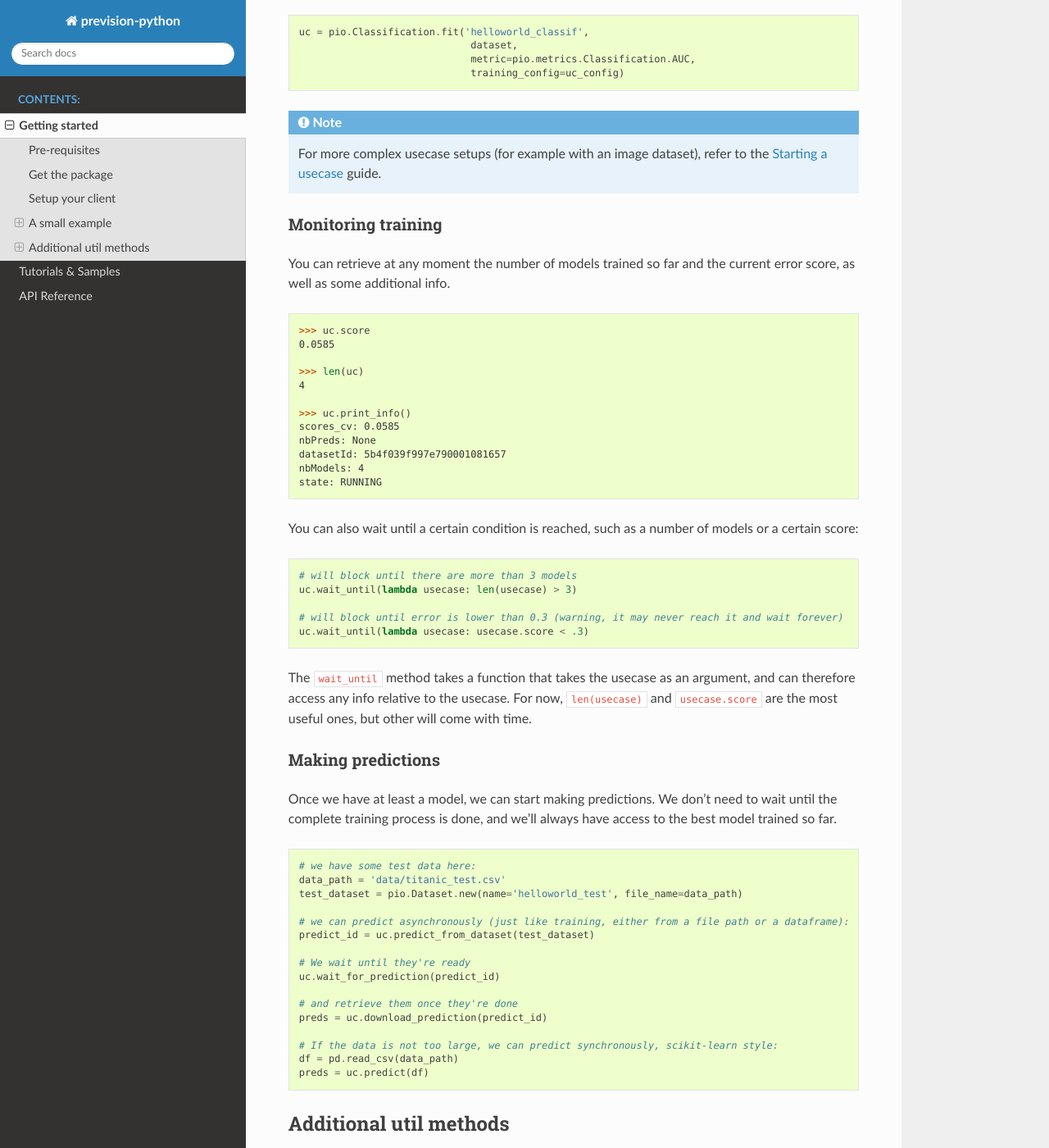
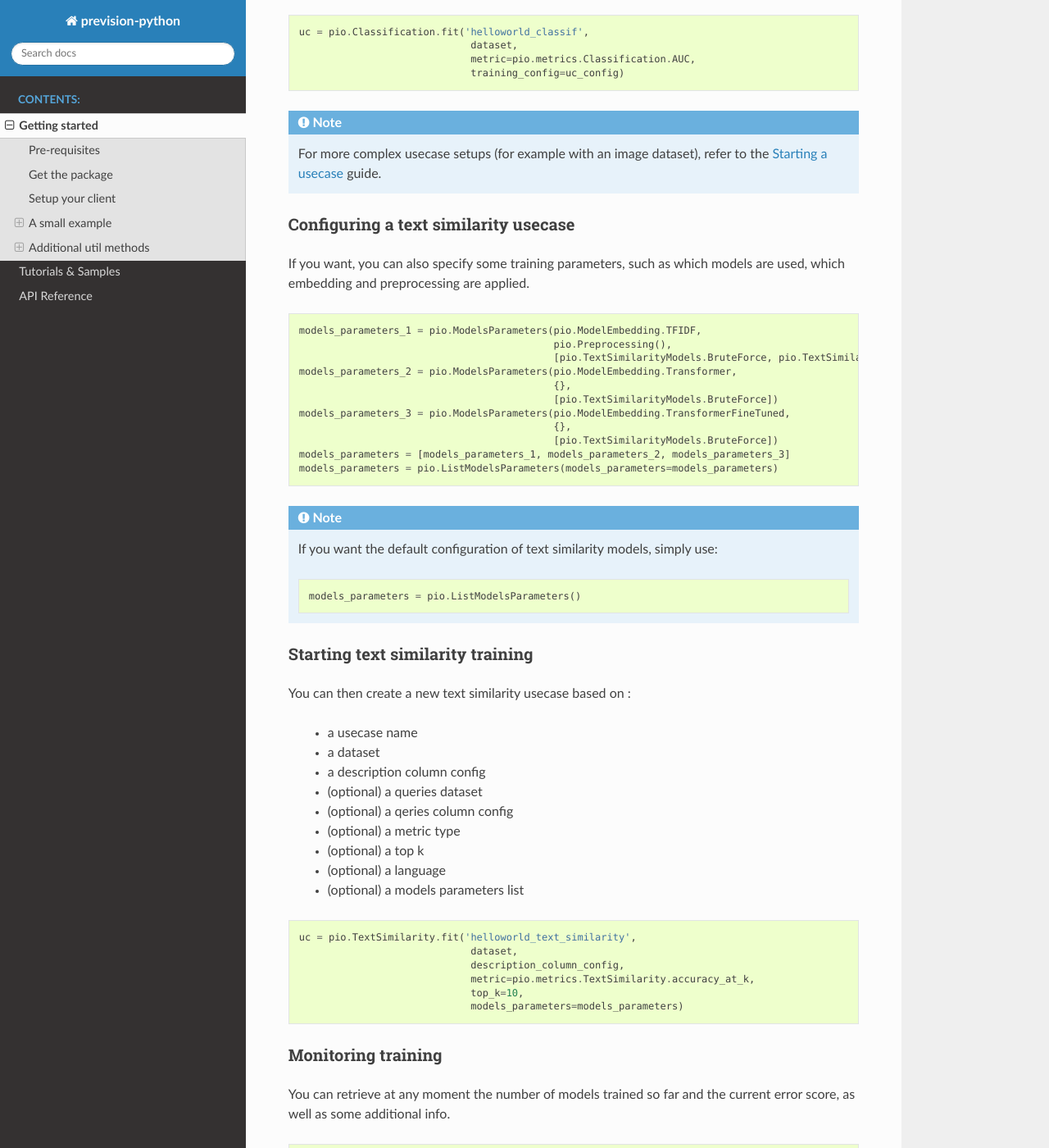
Before and after one commit to previsionio/prevision-python, a Sphinx documentation site: the page built from docs/source/getting_started.rst, in a window 1280 px wide and 1400 px high, scrolled down 2367 px. Shown: the whole window at 82% size. Built offline with Sphinx 7.4.7 and the Read the Docs theme 2.0.0, drawn with Linux system fonts in a browser that asks for light colours; formulas are drawn with MathJax 3; some of the changed text lies outside the part shown.

Commit message:
feat: update doc and fix text similarity predict args

```diff
--- a/docs/source/getting_started.rst
+++ b/docs/source/getting_started.rst
@@ -106,6 +106,7 @@
 
 For a full details on training config and training parameters, see the training config documentation.
 
+
 Starting training
 ~~~~~~~~~~~~~~~~~
 
@@ -128,6 +129,61 @@
 
     For more complex usecase setups (for example with an image dataset), refer to the :ref:`starting_usecase`
     guide.
+
+
+Configuring a text similarity usecase
+~~~~~~~~~~~~~~~~~~~~~~~~~~~~~~~~~~~~~
+
+If you want, you can also specify some training parameters, such as which models are used,
+which embedding and preprocessing are applied.
+
+.. code-block:: python
+
+    models_parameters_1 = pio.ModelsParameters(pio.ModelEmbedding.TFIDF,
+                                               pio.Preprocessing(),
+                                               [pio.TextSimilarityModels.BruteForce, pio.TextSimilarityModels.ClusterPruning])
+    models_parameters_2 = pio.ModelsParameters(pio.ModelEmbedding.Transformer,
+                                               {},
+                                               [pio.TextSimilarityModels.BruteForce])
+    models_parameters_3 = pio.ModelsParameters(pio.ModelEmbedding.TransformerFineTuned,
+                                               {},
+                                               [pio.TextSimilarityModels.BruteForce])
+    models_parameters = [models_parameters_1, models_parameters_2, models_parameters_3]
+    models_parameters = pio.ListModelsParameters(models_parameters=models_parameters)
+
+
+.. note::
+
+    If you want the default configuration of text similarity models, simply use:
+
+    .. code-block:: python
+
+        models_parameters = pio.ListModelsParameters()
+
+
+Starting text similarity training
+~~~~~~~~~~~~~~~~~~~~~~~~~~~~~~~~~
+
+You can then create a new text similarity usecase based on :
+
+ - a usecase name
+ - a dataset
+ - a description column config
+ - (optional) a queries dataset
+ - (optional) a qeries column config
+ - (optional) a metric type
+ - (optional) a top k
+ - (optional) a language
+ - (optional) a models parameters list
+
+.. code-block:: python
+
+    uc = pio.TextSimilarity.fit('helloworld_text_similarity',
+                                 dataset,
+                                 description_column_config,
+                                 metric=pio.metrics.TextSimilarity.accuracy_at_k,
+                                 top_k=10,
+                                 models_parameters=models_parameters)
 
 Monitoring training
 ~~~~~~~~~~~~~~~~~~~
@@ -191,6 +247,22 @@
     df = pd.read_csv(data_path)
     preds = uc.predict(df)
 
+For text similarity, you can create a new prediction based on :
+  - a dataset queries
+  - a query colmun name
+  - (optional) topK
+  - (optional) description id column name
+
+.. code-block:: python
+
+    # we have some test data here:
+    data_path = 'data/queries_test.csv'
+    test_dataset = pio.Dataset.new(name='helloworld_test', file_name=data_path)
+
+    preds = model.predict_from_dataset(test_dataset,
+                                       'query',
+                                       top_k=10,
+                                       queries_dataset_matching_id_description_column='true_item_id')
 
 Additional util methods
 -----------------------
```
Also changed, not shown: previsionio/__init__.py (+6 -2 lines), 3 other files.
